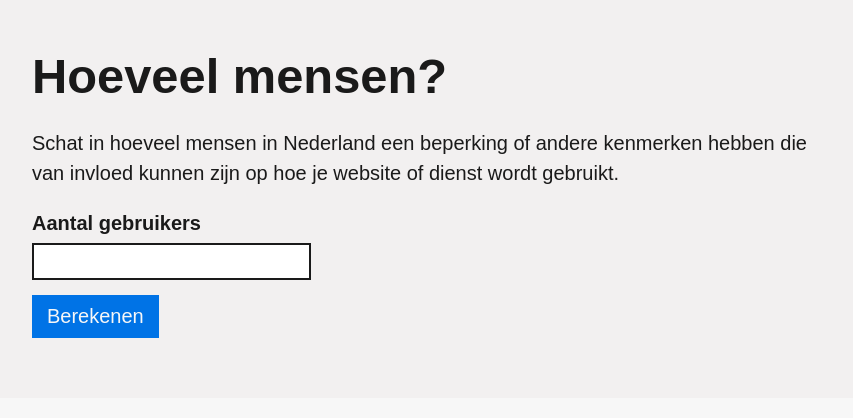
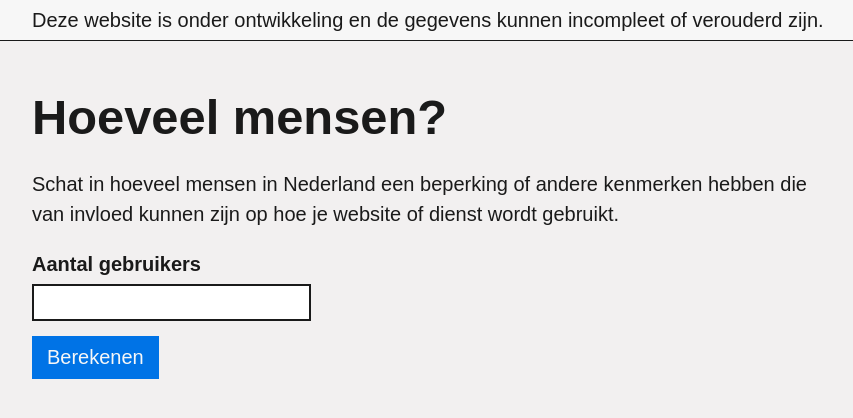
Before and after one commit to pandu-supriyono/hoeveel-mensen, an Eleventy site: page src/index.njk in a window 1280 px wide. Shown: the whole page, without its empty margins (208-1061 px from the left). Built offline with nearby package versions, Linux system fonts and the light colour scheme; Eleventy itself is replaced by a stand-in of ours; files that its build step writes are made by us from their sources.

Commit message:
add phase banner

```diff
--- a/src/index.njk
+++ b/src/index.njk
@@ -9,6 +9,11 @@
   <link rel="stylesheet" href="style.css">
 </head>
 <body>
+  <div class="phase-banner">
+    <div class="container">
+      Deze website is onder ontwikkeling en de gegevens kunnen incompleet of verouderd zijn.
+    </div>
+  </div>
   <div class="hero">
     <div class="container">
       <h1>
--- a/src/style.css
+++ b/src/style.css
@@ -276,3 +276,8 @@ th {
 #results tbody td:nth-child(2) {
   text-align: right;
 }
+
+.phase-banner {
+  padding-block: 5px;
+  border-bottom: 1px solid var(--color-foreground);
+}
```
